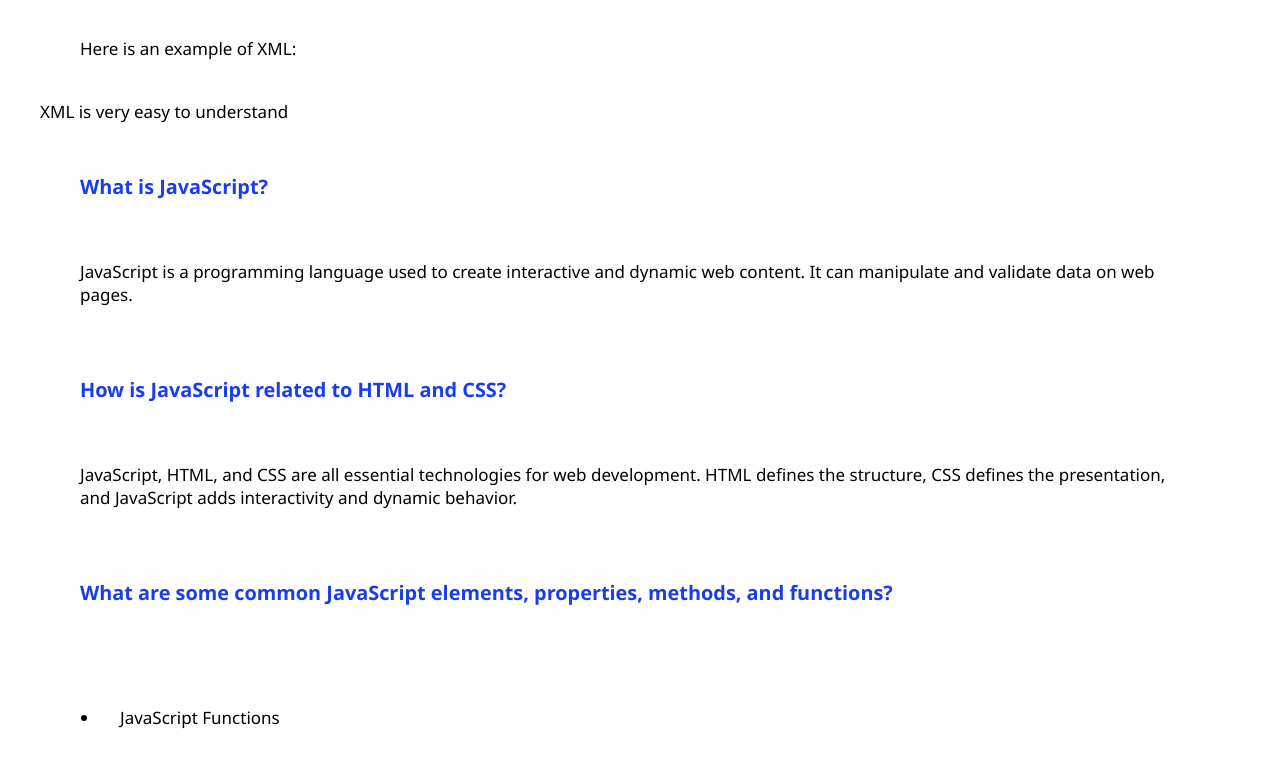
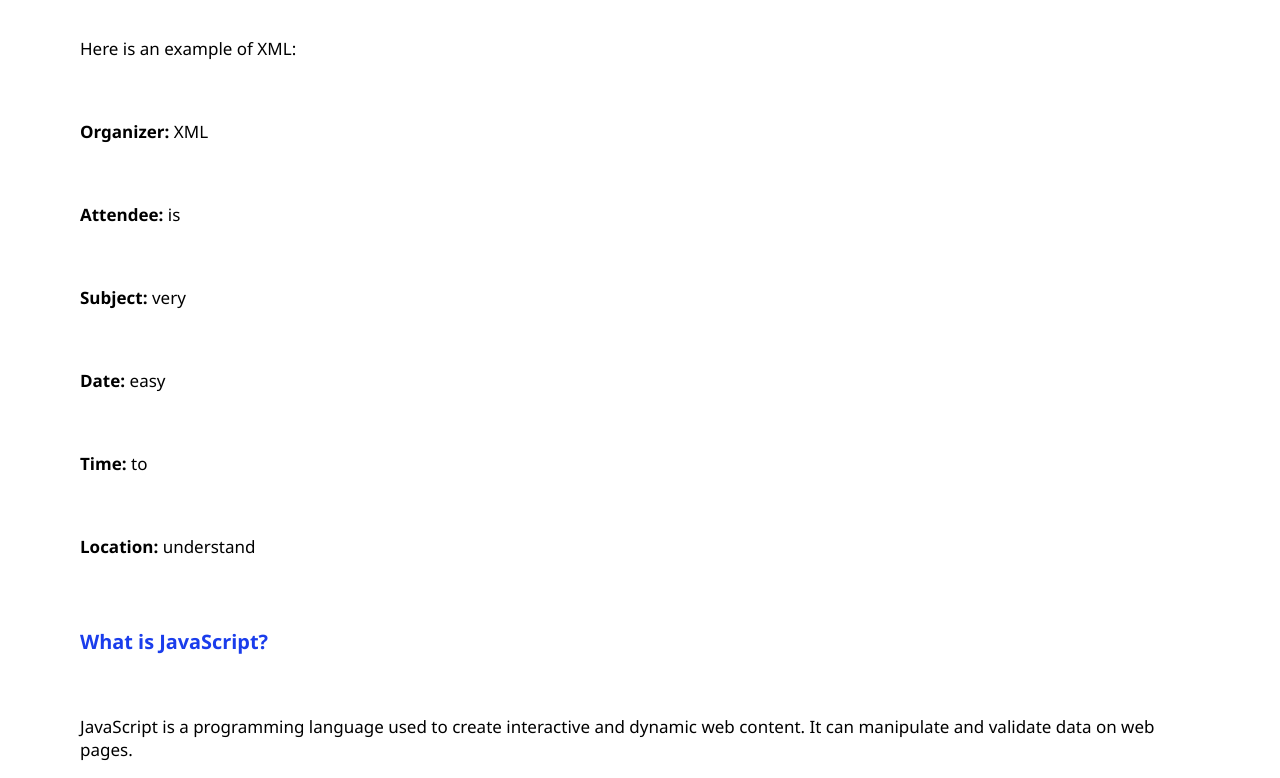
Before and after one commit to Sarahmasur/csit121, a plain HTML site: page lab10/XMLandJS.html in a window 1280 px wide. Shown: the part 696-1474 px from the top of the page. Drawn offline with Linux system fonts and the light colour scheme.

Commit message:
Add files via upload

```diff
--- a/lab10/XMLandJS.html
+++ b/lab10/XMLandJS.html
@@ -26,15 +26,13 @@
     <p>XML is used to structure, store, and transport data in a readable format.</p>
     <h3>What does XML look like?</h3>
     <p>Here is an example of XML:</p>
-    <div>
-        <meeting>
-            <organizer>XML</organizer>
-            <attendee>is</attendee>
-            <subject>very</subject>
-            <date>easy</date>
-            <time>to</time>
-            <location>understand</location>
-        </meeting>
+    <div class="meeting">
+        <p><strong>Organizer:</strong> XML</p>
+        <p><strong>Attendee:</strong> is</p>
+        <p><strong>Subject:</strong> very</p>
+        <p><strong>Date:</strong> easy</p>
+        <p><strong>Time:</strong> to</p>
+        <p><strong>Location:</strong> understand</p>
     </div>
     <h3>What is JavaScript?</h3>
     <p>JavaScript is a programming language used to create interactive and dynamic web content. It can manipulate and validate data on web pages.</p>
```
